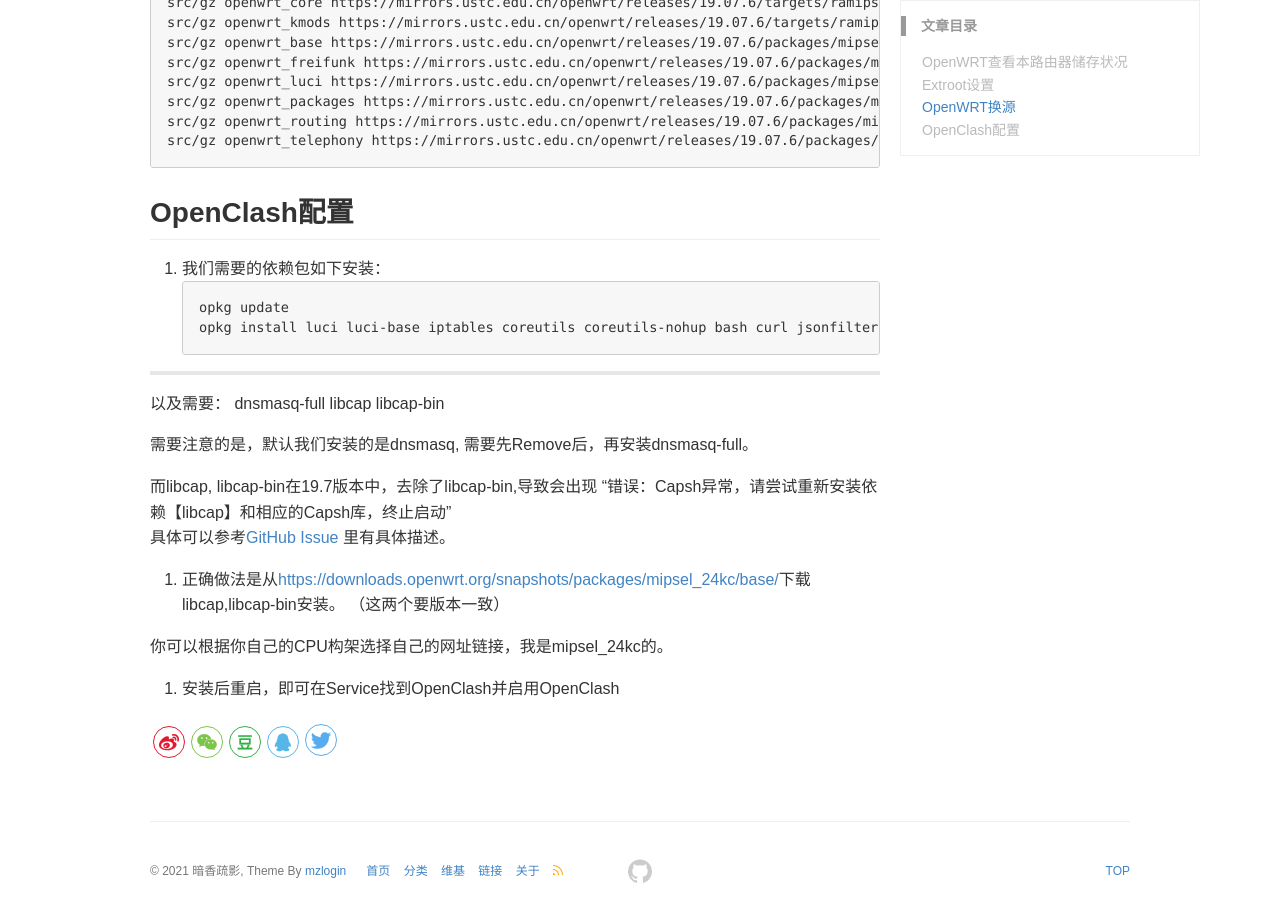
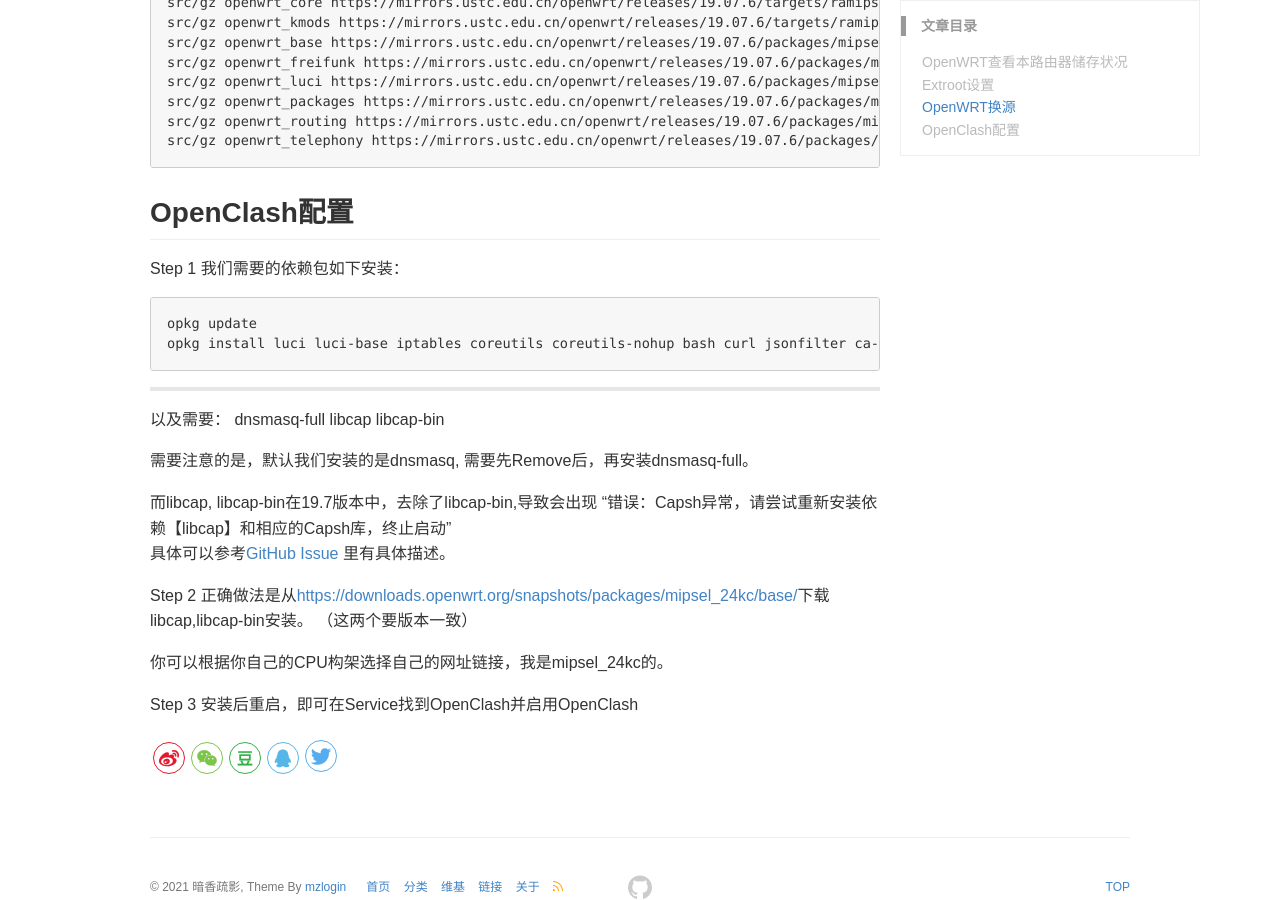
Before and after one commit to dzvision/backup-ghpages, a Jekyll site: the page built from _posts/2021-05-09-OpenWRT-Storage-Extroot-and-OpenClash.md, in a window 1280 px wide and 900 px high, scrolled down 890 px. Built offline with Jekyll 4.4.1, drawn with Linux system fonts in a browser that asks for light colours; comment, search, counter and statistics services are not loaded.

Commit message:
Update 2021-05-09-OpenWRT-Storage-Extroot-and-OpenClash.md

````diff
--- a/_posts/2021-05-09-OpenWRT-Storage-Extroot-and-OpenClash.md
+++ b/_posts/2021-05-09-OpenWRT-Storage-Extroot-and-OpenClash.md
@@ -43,7 +43,7 @@
 ```
 
 ## OpenClash配置
-1. 我们需要的依赖包如下安装：
+Step 1 我们需要的依赖包如下安装：
 ```
 opkg update
 opkg install luci luci-base iptables coreutils coreutils-nohup bash curl jsonfilter ca-certificates ipset ip-full iptables-mod-tproxy iptables-mod-extra ruby ruby-yaml kmod-tun luci-compat ip6tables-mod-nat
@@ -61,8 +61,8 @@
 “错误：Capsh异常，请尝试重新安装依赖【libcap】和相应的Capsh库，终止启动”
 具体可以参考[GitHub Issue](https://github.com/vernesong/openclash/issues/885) 里有具体描述。
 
-2. 正确做法是从<https://downloads.openwrt.org/snapshots/packages/mipsel_24kc/base/>下载libcap,libcap-bin安装。 （这两个要版本一致）
+Step 2 正确做法是从<https://downloads.openwrt.org/snapshots/packages/mipsel_24kc/base/>下载libcap,libcap-bin安装。 （这两个要版本一致）
 
 你可以根据你自己的CPU构架选择自己的网址链接，我是mipsel_24kc的。
 
-3. 安装后重启，即可在Service找到OpenClash并启用OpenClash
+Step 3 安装后重启，即可在Service找到OpenClash并启用OpenClash
````
